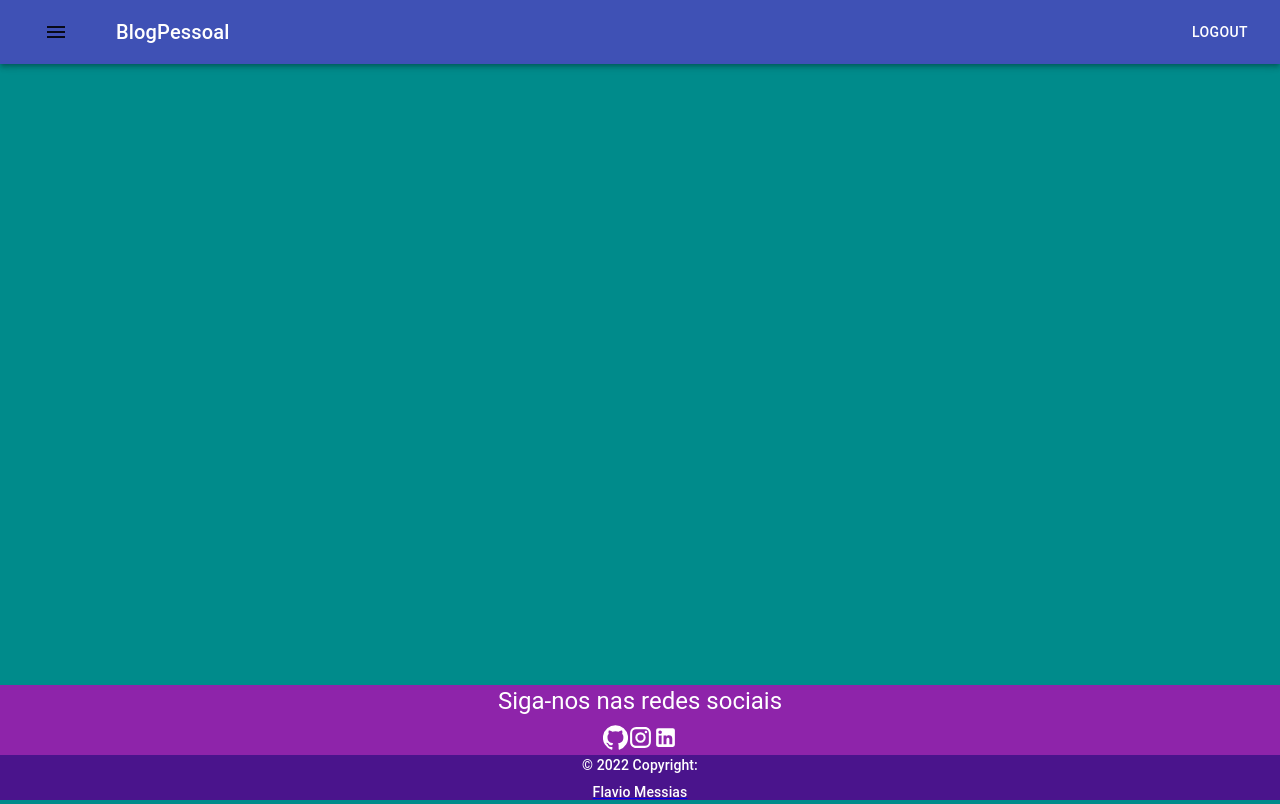
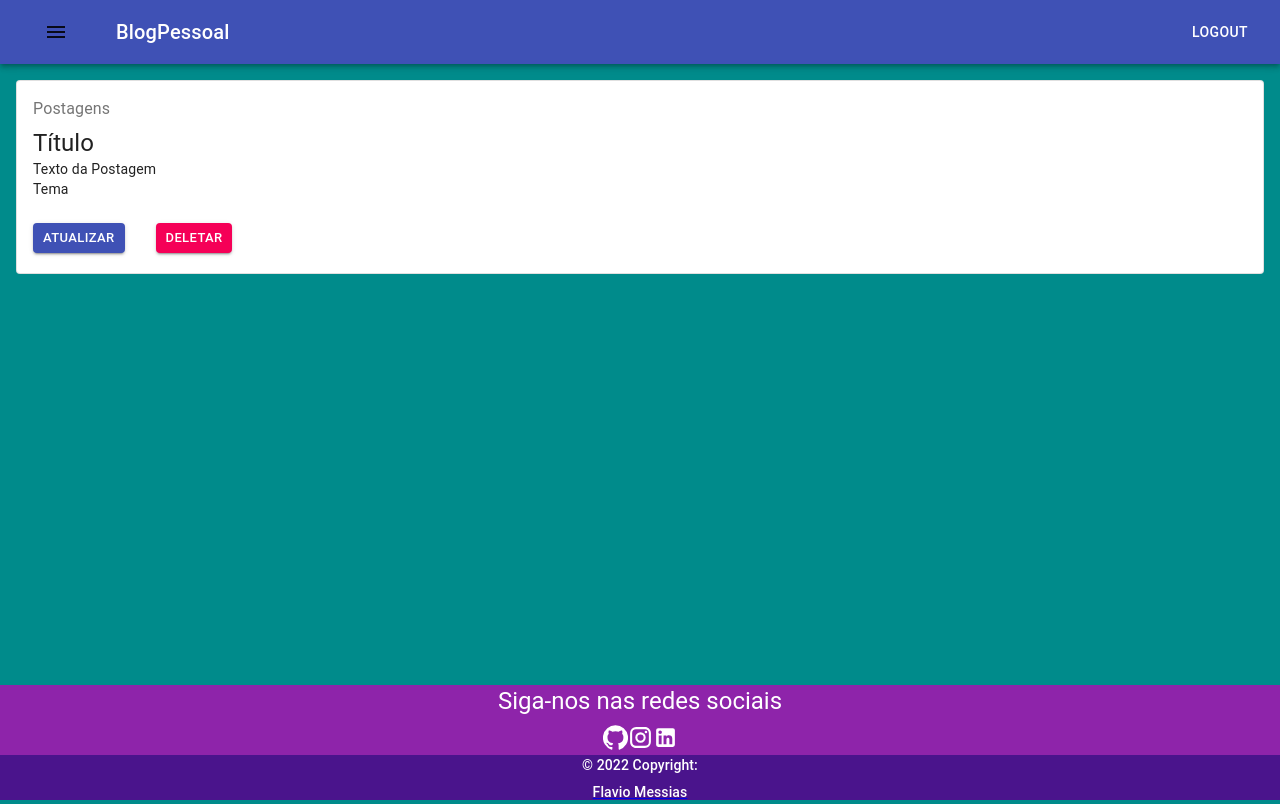
Before and after one commit to FlavioMessias/blogPessoal_FrontEnd, a React (Create React App) app in the folder blog-pessoal/: page /posts in a window 1280 px wide. Built offline with nearby package versions, Linux system fonts and the light colour scheme.

Commit message:
Criação das abas de Temas e Postagens

```diff
--- a/blog-pessoal/src/App.tsx
+++ b/blog-pessoal/src/App.tsx
@@ -1,12 +1,15 @@
 import React from 'react';
 import ButtonAppBar from './components/static/navbar/Navbar';
-import Footer from './components/static/footer/Footer';
+
 import './App.css';
+import ListaTema from './components/temas/listatema/ListaTema';
+import { BrowserRouter as Router, Route, Routes } from 'react-router-dom';
 import Login from './components/login/Login';
 import Home from './components/home/Home';
-import { BrowserRouter as Router, Route, Routes } from 'react-router-dom';
 import Navbar from './components/static/navbar/Navbar';
+import Footer from './components/static/footer/Footer';
 import Cadastrar from './components/cadastro/Cadastrar';
+import ListaPostagem from './components/postagens/listapostagem/ListaPostagem';
 
 function App() {
   return (
@@ -21,6 +24,11 @@
         <Route path="/login" element={<Login />} />
 
         <Route path="/cadastrar" element={<Cadastrar />} />
+
+        <Route path="/temas" element={<ListaTema />} />
+
+        <Route path="/posts" element={<ListaPostagem />} />
+
       </Routes>
       <Footer />
     </Router>
--- a/blog-pessoal/src/components/cadastro/Cadastrar.tsx
+++ b/blog-pessoal/src/components/cadastro/Cadastrar.tsx
@@ -52,13 +52,17 @@
 
   async function conectar(event: ChangeEvent<HTMLFormElement>){
     event.preventDefault();
-    if(confirmarSenha == userCadastrar.senha){
-      cadastroUsuario('usuarios/cadastrar', userCadastrar, setUserResult)
-
-      alert('Usuário Cadastrado com Sucesso!')
-    }
-    else{
-      alert('Erro!!! Favor verificar as informações de cadastro.')
+    if(confirmarSenha === userCadastrar.senha && userCadastrar.senha.length >= 8){
+      try {
+        await cadastroUsuario('usuarios/cadastrar', userCadastrar, setUserResult);
+        alert('Usuário criado com sucesso!!! Efetue o Login.');
+      } catch (error) {
+        alert('Falha ao cadastrar o usuário. Por favor, confira os campos');
+      }
+    } else {
+      alert(
+        'Senhas divergentes, ou menores que 8 caracteres. Por favor, verifique os campos.'
+      );
     }
   }
 
--- a/blog-pessoal/src/components/login/Login.tsx
+++ b/blog-pessoal/src/components/login/Login.tsx
@@ -84,15 +84,24 @@
             <form onSubmit={conectar}>
                 <Typography variant='h2'>Entrar</Typography>
 
-                <TextField   onChange={(event: ChangeEvent<HTMLInputElement>) => updateModel(event)}  value={userLogin.usuario} id='usuario' label='Usuário' variant='outlined' fullWidth margin='normal'/>
+                <TextField
+                onChange={(event: ChangeEvent<HTMLInputElement>) => updateModel(event)}
+                value={userLogin.usuario}
+                id="usuario"
+                name="usuario"
+                label="Usuário"
+                variant="outlined"
+                fullWidth
+                margin="normal"
+              />
                 <FormControl fullWidth margin='normal' variant="outlined">
           <InputLabel htmlFor="outlined-adornment-password">Senha</InputLabel>
           <OutlinedInput
             id="senha"
             name='senha'
             type={values.showPassword ? 'text' : 'password'}
-            value={values.password}
-            onChange={handleChange('password')}
+            value={userLogin.senha}
+            onChange={(event: ChangeEvent<HTMLInputElement>) => updateModel(event)}
             endAdornment={
               <InputAdornment position="end">
                 <IconButton
@@ -109,7 +118,7 @@
           />
         </FormControl>
                 <Box marginTop={2}>
-                    <Link to='/home'><Button type='submit' variant='contained' color='primary'>Entrar</Button></Link>
+                  <Button type='submit' variant='contained' color='primary'>Entrar</Button>
                 </Box>
             </form>
                 <Box display='flex' justifyContent='center' marginTop={1}>
--- /dev/null
+++ b/blog-pessoal/src/components/postagens/listapostagem/ListaPostagem.tsx
@@ -0,0 +1,51 @@
+import React from 'react'
+import { Link } from 'react-router-dom'
+import { Card, CardActions, CardContent, Button, Typography } from '@material-ui/core';
+import './ListaPostagem.css';
+import {Grid, Box } from '@mui/material';
+
+function ListaPostagem() {
+
+  return (
+    <Grid>
+      <Box m={2} >
+        <Card variant="outlined">
+          <CardContent>
+            <Typography color="textSecondary" gutterBottom>
+              Postagens
+            </Typography>
+            <Typography variant="h5" component="h2">
+              Título
+            </Typography>
+            <Typography variant="body2" component="p">
+              Texto da Postagem
+            </Typography>
+            <Typography variant="body2" component="p">
+              Tema
+            </Typography>
+          </CardContent>
+          <CardActions>
+            <Box display="flex" justifyContent="center" mb={1.5}>
+
+              <Link to="" className="text-decorator-none" >
+                <Box mx={1}>
+                  <Button variant="contained" className="marginLeft" size='small' color="primary" >
+                    atualizar
+                  </Button>
+                </Box>
+              </Link>
+              <Link to="" className="text-decorator-none">
+                <Box mx={1}>
+                  <Button variant="contained" size='small' color="secondary">
+                    deletar
+                  </Button>
+                </Box>
+              </Link>
+            </Box>
+          </CardActions>
+        </Card>
+      </Box>
+      </Grid>)
+}
+
+export default ListaPostagem;
--- /dev/null
+++ b/blog-pessoal/src/components/temas/listatema/ListaTema.tsx
@@ -0,0 +1,48 @@
+import React from 'react'
+import { Form, Link } from 'react-router-dom'
+import { Card, CardActions, CardContent, Button, Typography } from '@material-ui/core';
+import { Grid, Box } from '@mui/material';
+import './ListaTema.css';
+
+
+
+function ListaTema() {
+
+return (
+<Grid item xs={6}>
+    <Box m={2} >
+        <Card variant="outlined">
+            <CardContent>
+                <Typography color="textSecondary" gutterBottom>
+                    Tema
+                </Typography>
+
+                <Typography variant="h5" component="h2">
+                    Minha descrição
+                </Typography>
+            </CardContent>
+            <CardActions>
+                <Box display="flex" justifyContent="center" mb={1.5} >
+            <Link to="" className="text-decorator-none">
+                    <Box mx={1}>
+                <Button variant="contained" className="marginLeft" size='small' color="primary" >
+                    atualizar
+                </Button>
+                    </Box>
+            </Link>
+            <Link to="" className="text-decorator-none">
+                <Box mx={1}>
+                    <Button variant="contained" size='small' color="secondary">
+                        deletar
+                    </Button>
+                </Box>
+            </Link>
+                </Box>
+            </CardActions>
+        </Card>
+    </Box>
+</Grid>
+);
+}
+
+export default ListaTema;
```
Also changed, not shown: blog-pessoal/src/components/postagens/tabpostagem/TabPostagem.tsx (added, +36 -0 lines), blog-pessoal/src/components/postagens/listapostagem/ListaPostagem.css (added), blog-pessoal/src/components/temas/listatema/ListaTema.css (added), blog-pessoal/src/services/Service.ts (indentation only).
